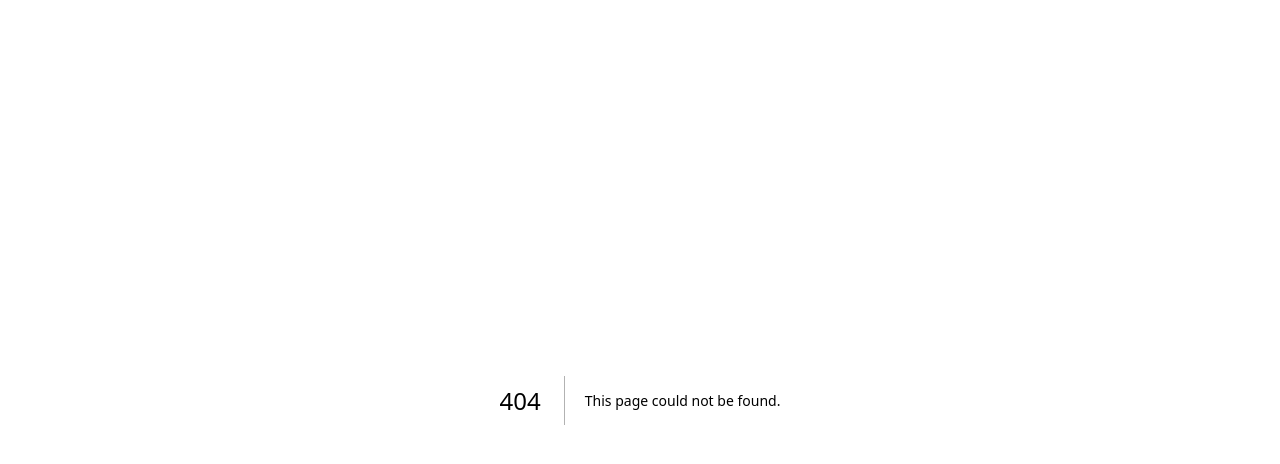
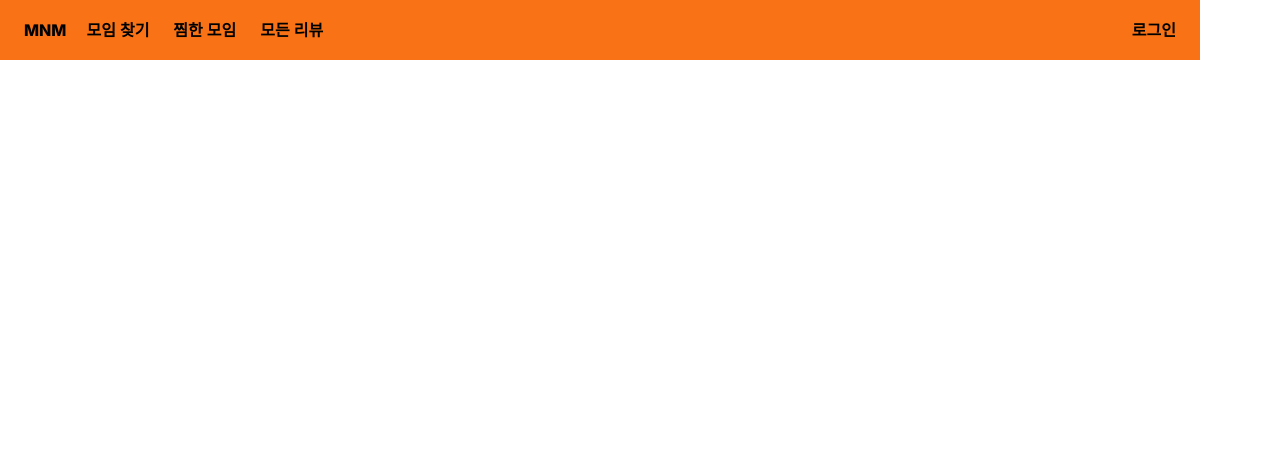
Before and after one commit to FESI5-team9/Frountend, a Next.js app: page /gnb in a window 1280 px wide. Before the commit this address had no page. Shown: the top 464 px of the page. Built offline with nearby package versions, Linux system fonts and the light colour scheme.

Commit message:
refactor: 모든 리뷰 링크 경로 추가 및 테스트 페이지 생성

```diff
--- /dev/null
+++ b/src/app/(testPages)/gnb/page.tsx
@@ -0,0 +1,5 @@
+import Gnb from "@/components/Gnb";
+
+export default function gnb() {
+  return <Gnb />;
+}
--- a/src/components/Gnb.tsx
+++ b/src/components/Gnb.tsx
@@ -8,12 +8,12 @@ export default function Gnb() {
 
   return (
     <>
-      <div className="fixed top-0 flex h-[56px] w-full items-center justify-between bg-orange-500 px-[16px] text-[14px] text-black tablet:h-[60px] tablet:px-[24px] desktop:px-[360px]">
-        <div className="flex gap-[12px] tablet:gap-[20px] tablet:text-[16px]">
+      <div className="fixed top-0 flex h-[56px] w-full max-w-[1200px] items-center justify-between bg-orange-500 px-[16px] text-sm text-black tablet:h-[60px] tablet:px-[24px]">
+        <div className="flex gap-[12px] tablet:gap-[20px] tablet:text-base">
           <Link href={"/"} className="font-[800]">
             MNM
           </Link>
-          <div className="flex items-center gap-[12px] text-sm font-semibold tablet:gap-[24px] tablet:text-[16px]">
+          <div className="flex items-center gap-[12px] text-sm font-semibold tablet:gap-[24px] tablet:text-base">
             <Link href={"/"} className="hover:text-white" aria-label="모임 찾기">
               모임 찾기
             </Link>
@@ -24,7 +24,7 @@ export default function Gnb() {
             >
               찜한 모임
             </Link>
-            <Link href={""} className="hover:text-white" aria-label="모든 리뷰">
+            <Link href={"/reviews"} className="hover:text-white" aria-label="모든 리뷰">
               모든 리뷰
             </Link>
           </div>
@@ -39,7 +39,7 @@ export default function Gnb() {
           // 비로그인 상태면 로그인 링크
           <Link
             href={"/signin"}
-            className="text-[14px] font-semibold hover:text-white tablet:text-[16px]"
+            className="text-sm font-semibold hover:text-white tablet:text-base"
             aria-label="로그인"
           >
             로그인
@@ -48,7 +48,7 @@ export default function Gnb() {
 
         <Link
           href={"/signin"}
-          className="text-[14px] font-semibold hover:text-white tablet:text-[16px]"
+          className="text-sm font-semibold hover:text-white tablet:text-base"
           aria-label="로그인"
         >
           로그인
```
Also changed, not shown: src/app/(testPages)/button/page.tsx (added), 1 other file (tests, documents, lock files or other folders).
